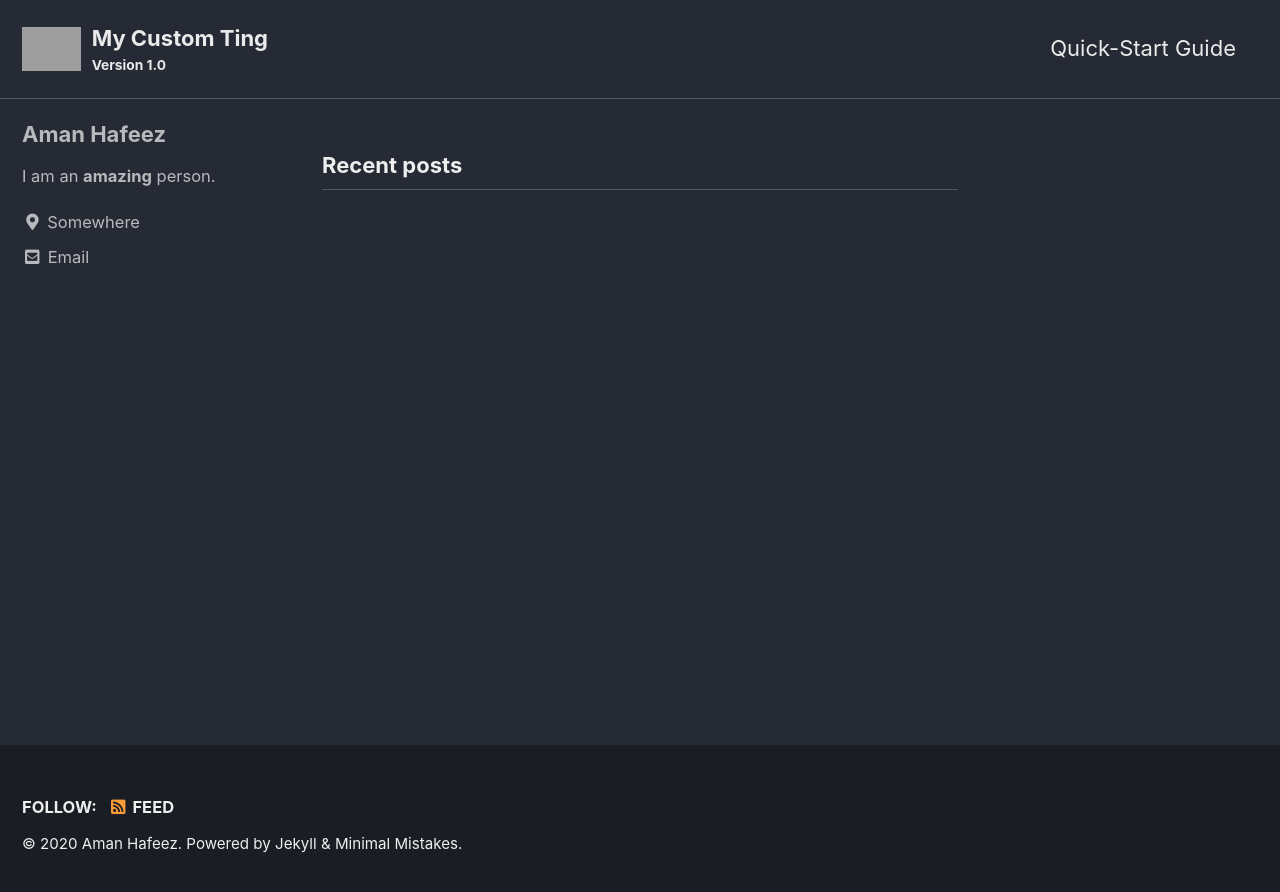
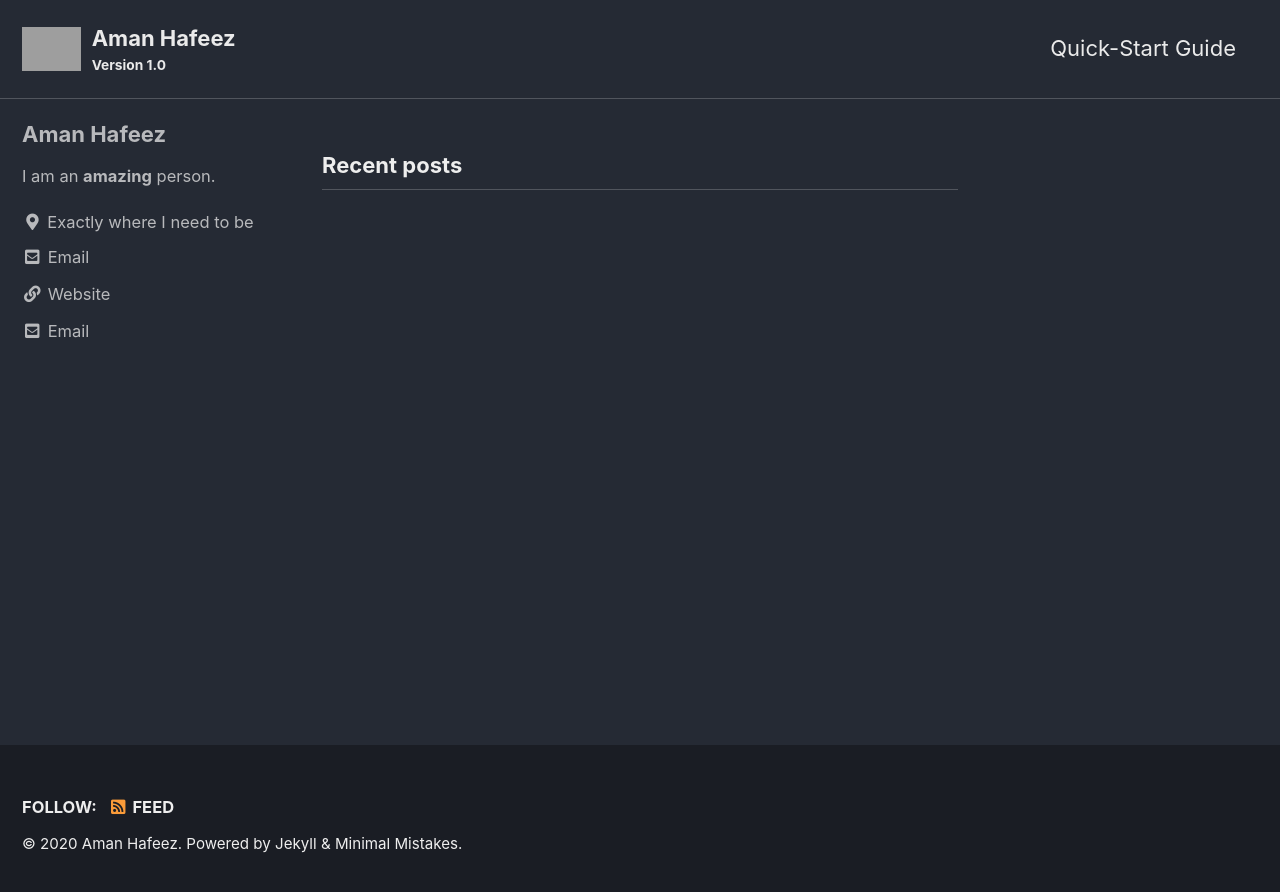
Before and after one commit to amanhaf01/amanhaf01.github.io, a Jekyll site: the page built from index.html, in a window 1280 px wide. Shown: the top 892 px of the page. Built offline with Jekyll 4.4.1, drawn with Linux system fonts in a browser that asks for light colours; cached includes are drawn as plain includes; the list of posts is cut into pages by our own code; grey boxes are pictures that could not be loaded.

Commit message:
Update _config.yml

```diff
--- a/_config.yml
+++ b/_config.yml
@@ -24,10 +24,10 @@ description: "My amazing website to showcase who I am."
 url: # the base hostname & protocol for your site e.g. "https://mmistakes.github.io"
 baseurl: # the subpath of your site, e.g. "/blog"
 repository: # GitHub username/repo-name e.g. "mmistakes/minimal-mistakes"
-header:
-  teaser: /assets/images/500x300.png # path of fallback teaser image, e.g. "/assets/images/500x300.png"
+header: /assets/images/500x300.png
+teaser: /assets/images/500x300.png # path of fallback teaser image, e.g. "/assets/images/500x300.png"
 logo: /assets/images/88x88.png # path of logo image to display in the masthead, e.g. "/assets/images/88x88.png"
-masthead_title: "My Custom Ting" # overrides the website title displayed in the masthead, use " " for no title
+masthead_title: # overrides the website title displayed in the masthead, use " " for no title
 breadcrumbs: false # true, false (default)
 words_per_minute: 200
 comments:
@@ -96,15 +96,15 @@ author:
   name: "Aman Hafeez"
   avatar: # path of avatar image, e.g. "/assets/images/bio-photo.jpg"
   bio: "I am an **amazing** person."
-  location: "Somewhere"
-  email:
+  location: "Exactly where I need to be"
+  email: "amanhaf@gmail.com"
   links:
     - label: "Email"
       icon: "fas fa-fw fa-envelope-square"
       url: "amanhaf@gmail.com"
     - label: "Website"
       icon: "fas fa-fw fa-link"
-      # url: "https://your-website.com"
+      url: "https://amanhafeez.com"
     - label: "Twitter"
       icon: "fab fa-fw fa-twitter-square"
       # url: "https://twitter.com/"
```
